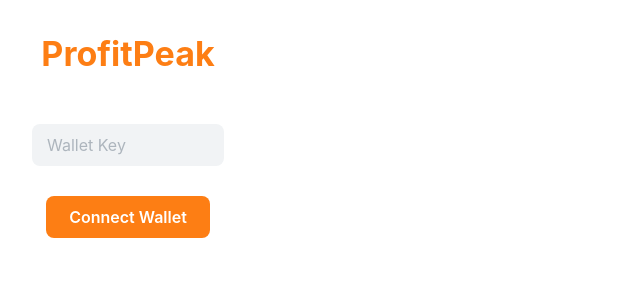
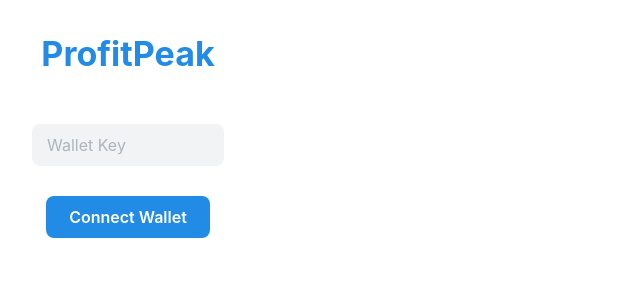
Before and after one commit to aabdel0181/profitpeak, a React (Vite) app in the folder chrome-ext-react/: page / in a window 1280 px wide. Shown: the top 300 px of the page, without its empty margins (0-640 px from the left). Built offline with nearby package versions, Linux system fonts and the light colour scheme.

Commit message:
aesthetic: color change

```diff
--- a/chrome-ext-react/src/App.jsx
+++ b/chrome-ext-react/src/App.jsx
@@ -8,11 +8,11 @@ function App() {
   return (
     <Box w={"256px"}>
       <Flex direction={"column"} gap={"48px"} align={"center"} p={"32px"}>
-        <Title order={1} size={"h1"} c={"orange"}>
+        <Title order={1} size={"h1"} c={"blue"}>
           ProfitPeak
         </Title>
         <Input variant="filled" size="md" radius="md" placeholder="Wallet Key" />
-        <Button color={"orange"} radius={"md"} size="md" mt={"-18px"}>Connect Wallet</Button>
+        <Button color={"blue"} radius={"md"} size="md" mt={"-18px"}>Connect Wallet</Button>
       </Flex>
     </Box>
   )
```
